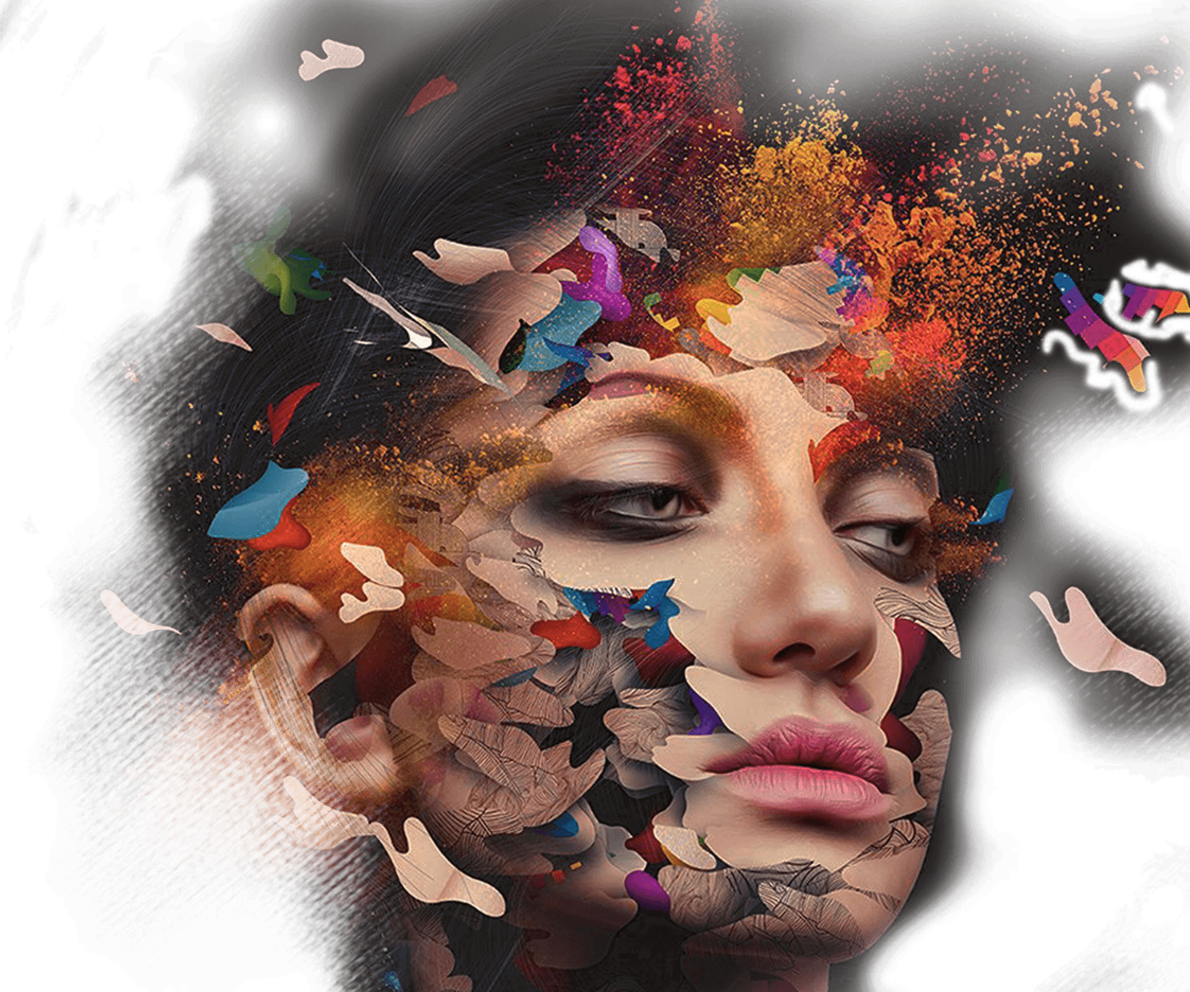
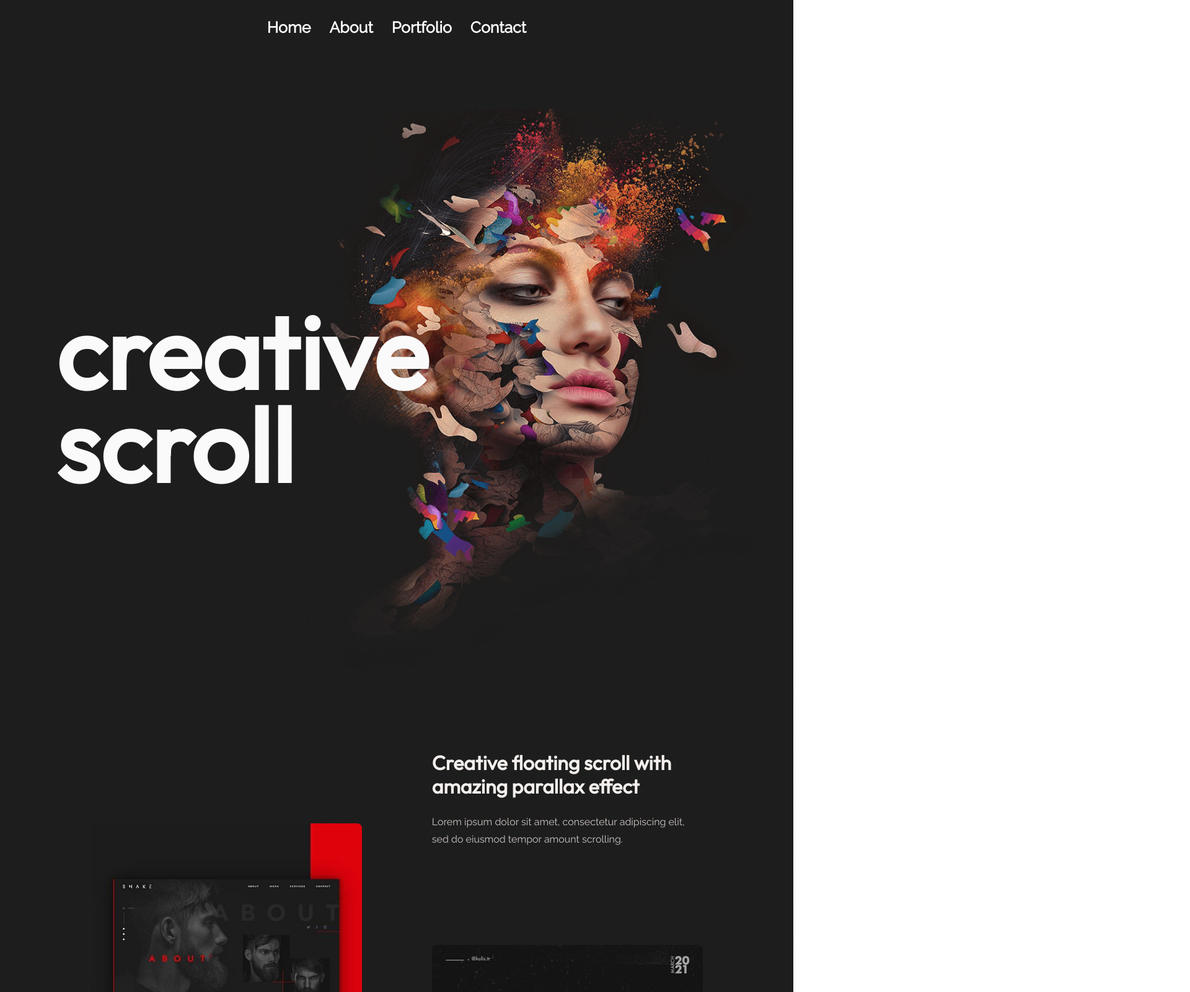
Before and after one commit to Javierrocadev/creative-website, a website built with Vite: page index.html in a window 1280 px wide. Shown: the top 1600 px of the page at 62% size, 1920 px wide, since content can reach past the window. Built offline with nearby package versions, Linux system fonts and the light colour scheme.

Commit message:
html, css ,js finished

```diff
--- a/css/main.css
+++ b/css/main.css
@@ -17,3 +17,123 @@
   font-family: outfit-c;
   src: url(../fonts/outfit-regular.woff2);
 }
+h1,
+h2,
+h3,
+h4,
+h5,
+h6 a {
+  font-family: outfit-c;
+}
+.content,
+.hero,
+.main-header,
+.gallery > * {
+  will-change: transform;
+}
+body {
+  background-image: url(../img/bg.jpg);
+  background-size: 50px;
+  color: #fafafa;
+  font-family: raleway-c;
+  overflow-x: hidden;
+}
+
+.nav__container {
+  display: flex;
+  align-items: center;
+  justify-content: center;
+  position: sticky;
+}
+.nav__container ul {
+  display: flex;
+  gap: 30px;
+  padding: 30px 0;
+}
+.nav__container li {
+  list-style: none;
+}
+.nav__container li a {
+  color: white;
+  text-decoration: none;
+  font-size: calc(var(--index) * 1.2);
+  font-weight: 700;
+}
+
+.nav__container li a:hover {
+  color: #a00a10;
+}
+.container {
+  padding: 0 7vw;
+}
+.hero {
+  width: calc(var(--index) * 36);
+  position: absolute;
+  left: 37vw;
+  top: 22vh;
+  z-index: -1;
+}
+.container {
+  padding: 0 7vw;
+}
+.main-header {
+  height: 100vh;
+}
+
+.main-title {
+  font-size: calc(var(--index) * 8);
+  position: absolute;
+  width: min-content;
+  bottom: 12vh;
+  line-height: 0.9;
+}
+.gallery {
+  display: flex;
+  padding: calc(var(--index) * 8) 0;
+}
+.gallery > * {
+  flex: 1;
+  display: flex;
+  align-items: center;
+  flex-direction: column;
+}
+.gallery__item {
+  max-width: calc(var(--index) * 21);
+  margin-bottom: var(--gallery-gap);
+  max-height: 180vh;
+  border-radius: 8px;
+}
+.gallery__left {
+  margin-top: calc(var(--gallery-gap) * 1.75);
+}
+.gallery__right .gallery__item {
+  margin: 0;
+  margin-top: var(--gallery-gap);
+}
+.text-block {
+  color: var(--color-text);
+  position: relative;
+}
+.text-block__h {
+  font-size: 2rem;
+  line-height: 2.4rem;
+  color: var(--color-header);
+  margin-bottom: 1.5rem;
+}
+
+.text-block__p {
+  line-height: 1.75;
+}
+footer {
+  background: #383838;
+  height: 10vh;
+  display: flex;
+  align-items: center;
+  justify-content: center;
+}
+footer p {
+  color: white;
+  text-decoration: none;
+  font-size: calc(var(--index) * 1.05);
+  font-weight: 200;
+}
--- a/index.html
+++ b/index.html
@@ -1,19 +1,3 @@
-<!DOCTYPE html>
-<html lang="en">
-
-<head>
-    <meta charset="UTF-8" />
-    <link rel="icon" type="image/svg+xml" href="/vite.svg" />
-    <meta name="viewport" content="width=device-width, initial-scale=1.0" />
-    <title>Vite App</title>
-</head>
-
-<body>
-    <div id="app"></div>
-    <script type="module" src="/main.js"></script>
-</body>
-
-</html>
 <!DOCTYPE html>
 <html lang="en">
 
@@ -38,6 +22,14 @@
 
     <div class="wrapper">
         <div class="content">
+            <nav class="nav__container">
+                <ul>
+                    <li><a href="#">Home</a></li>
+                    <li><a href="#">About</a></li>
+                    <li><a href="#">Portfolio</a></li>
+                    <li><a href="#">Contact</a></li>
+                </ul>
+            </nav>
 
             <header class="hero-section">
                 <img data-speed=".6" class="hero" src="img/hero.png" alt="Alt">
@@ -85,6 +77,10 @@
                 </div>
             </div>
 
+            <footer>
+                <p>Website Modified from <a href="https://www.youtube.com/@wdm">@WebDesign Master</a></p>
+            </footer>
+
         </div>
     </div>
 
--- a/js/app.js
+++ b/js/app.js
@@ -22,7 +22,7 @@ if (ScrollTrigger.isTouch !== 1) {
 	let itemsL = gsap.utils.toArray('.gallery__left .gallery__item')
 
 	itemsL.forEach(item => {
-		gsap.fromTo(item, { opacity: 0, x: -50 }, {
+		gsap.fromTo(item, { opacity: 0, x: -100 }, {
 			opacity: 1, x: 0,
 			scrollTrigger: {
 				trigger: item,
@@ -36,7 +36,7 @@ if (ScrollTrigger.isTouch !== 1) {
 	let itemsR = gsap.utils.toArray('.gallery__right .gallery__item')
 
 	itemsR.forEach(item => {
-		gsap.fromTo(item, { opacity: 0, x: 50 }, {
+		gsap.fromTo(item, { opacity: 0, x: 100 }, {
 			opacity: 1, x: 0,
 			scrollTrigger: {
 				trigger: item,
```
